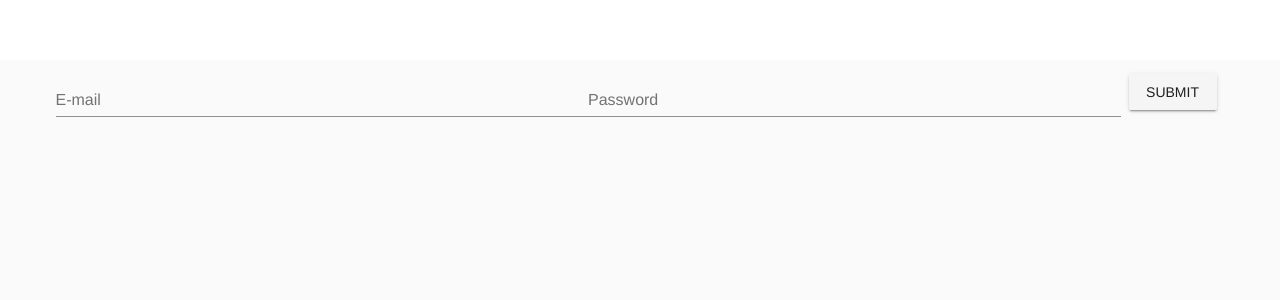
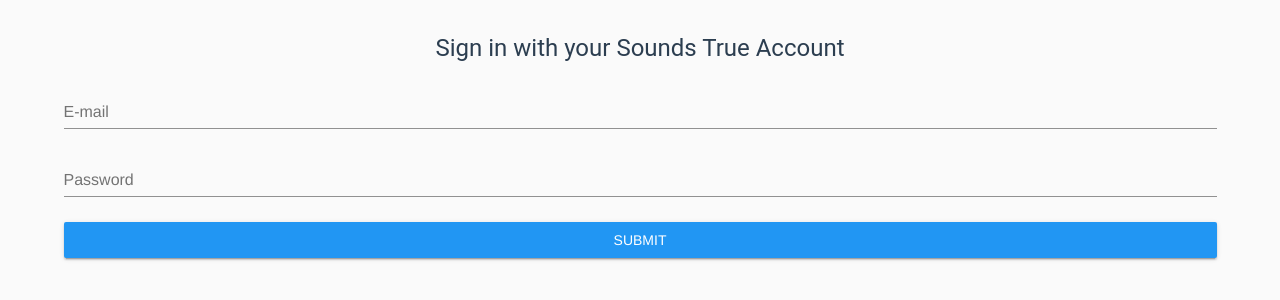
Before and after one commit to mariajcb/vue-login, a Vue app: page /login in a window 1280 px wide. Shown: the top 300 px of the page. Built offline with nearby package versions, Linux system fonts and the light colour scheme.

Commit message:
adds vuelidate validation to userlogin

```diff
--- a/package.json
+++ b/package.json
@@ -14,6 +14,7 @@
     "core-js": "^2.6.5",
     "vue": "^2.6.10",
     "vue-router": "^3.0.6",
+    "vuelidate": "^0.7.4",
     "vuetify": "^1.5.16",
     "vuex": "^3.1.1"
   },
--- a/src/App.vue
+++ b/src/App.vue
@@ -22,6 +22,5 @@ export default {
   -moz-osx-font-smoothing: grayscale;
   text-align: center;
   color: #2c3e50;
-  margin-top: 60px;
 }
 </style>
--- a/src/components/UserLogin.vue
+++ b/src/components/UserLogin.vue
@@ -1,65 +1,69 @@
-<template lang="html">
-  <v-form v-model="valid">
+<template>
+  <v-form>
     <v-container>
-     <v-layout>
-
+      <v-card-text class="headline">Sign in with your Sounds True Account</v-card-text>
       <v-text-field
         v-model="email"
-          :rules="emailRules"
+        :error-messages="emailErrors"
         label="E-mail"
         required
+        @input="$v.email.$touch()"
+        @blur="$v.email.$touch()"
       ></v-text-field>
-      <!-- </v-flex> -->
-
-      <!-- <v-flex
-        xs12
-        md4
-      > -->
       <v-text-field
         v-model="password"
-          :rules="passwordRules"
+        :error-messages="passwordErrors"
         label="Password"
         required
+        @input="$v.password.$touch()"
+        @blur="$v.password.$touch()"
       ></v-text-field>
-      <!-- </v-flex> -->
 
-      <v-btn @click="submit">submit</v-btn>
+      <v-btn block color="info" @click="submit">submit</v-btn>
 
-      </v-layout>
     </v-container>
   </v-form>
-  <!-- <form>
-    <label for="email">Email</label>
-    <input
-      type="text"
-      id="email"
-      :value="user.email"/>
-    <label for="password">Password</label>
-    <input
-      type="text"
-      id="password"
-      :value="user.password"/>
-    <button type="button" name="button">Submit</button>
-    <button @click="navigateToHome" type="button" name="button">Home</button>
-  </form> -->
 </template>
 
 <script>
+  import { validationMixin } from 'vuelidate'
+  import { required, email, password } from 'vuelidate/lib/validators'
+
   export default {
-  name: "UserLogin",
-  props: {
-    user: {
-      type: Object,
-      required: true,
-      default: () => ({})
+    mixins: [validationMixin],
+
+    validations: {
+      email: { required, email },
+      password: { required },
+    },
+
+    data: () => ({
+      email: '',
+      password: '',
+    }),
+
+    computed: {
+      emailErrors () {
+        const errors = []
+        if (!this.$v.email.$dirty) return errors
+        !this.$v.email.email && errors.push('Must be valid e-mail')
+        !this.$v.email.required && errors.push('E-mail is required')
+        return errors
+      },
+      passwordErrors () {
+        const errors = []
+        if (!this.$v.password.$dirty) return errors
+        !this.$v.password.required && errors.push('Password is required')
+        return errors
       }
     },
+
     methods: {
-    navigateToHome(){
-      this.$router.push('/');
+      submit () {
+        this.$v.$touch()
       }
     }
-};
+  }
 </script>
 
 <style lang="css" scoped></style>
--- a/src/main.js
+++ b/src/main.js
@@ -1,10 +1,11 @@
 import Vue from "vue";
 import App from "./App.vue";
-import Vuetify from 'vuetify'
-import BootstrapVue from "bootstrap-vue";
+import Vuetify from 'vuetify';
+import Vuelidate from 'vuelidate';
 import router from "./router";
 import 'vuetify/dist/vuetify.min.css'
 
+Vue.use(Vuelidate);
 Vue.use(Vuetify);
 Vue.config.productionTip = false;
 
```
Also changed, not shown: 2 other files (tests, documents, lock files or other folders). Lines whose indentation alone changed are shown as unchanged.
